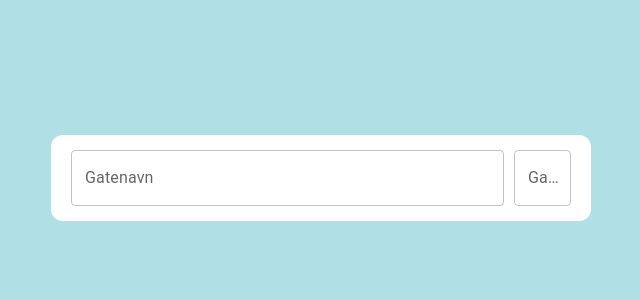
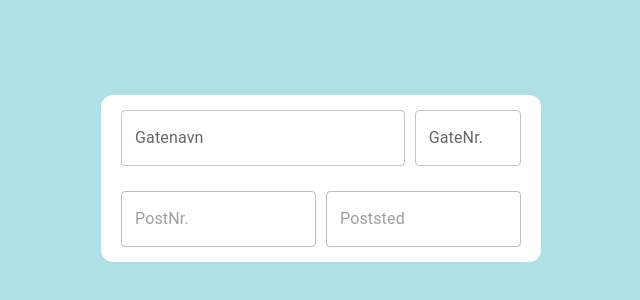
Before and after one commit to PhilipHelgesen/DI-Adresshelper, a React (Vite) app: page / in a window 1280 px wide. Shown: the part 230-530 px from the top of the page, without its empty margins (319-959 px from the left). Built offline with nearby package versions, Linux system fonts and the light colour scheme.

Commit message:
Added fields to show poststed and postnr. Both data taken from selectedStreet and StreetNumberData

```diff
--- a/src/AddressHelper.css
+++ b/src/AddressHelper.css
@@ -10,10 +10,10 @@ body {
   background-color: white;
   border-radius: 12px;
   padding: 15px 20px;
-  width: 500px;
+  width: 400px;
 }
 
-.address-confirmed {
+.address-confirmed .MuiOutlinedInput-root {
   border-bottom: 3px solid limegreen !important;
 }
 
@@ -22,6 +22,11 @@ body {
   gap: 10px;
 }
 
+.address-input-number {
+  width: 150px;
+}
+
 .address-input {
   width: 100%;
+  margin-bottom: 25px;
 }
--- a/src/App.tsx
+++ b/src/App.tsx
@@ -32,6 +32,9 @@ function App() {
     number | null
   >(null);
   const [streetNumbers, setStreetNumbers] = useState<number[]>([]);
+  const [streetNumbersData, setStreetNumbersData] = useState<
+    StreetNumberData[] | null
+  >(null);
 
   const handleStreetSearch = async (
     _event: React.SyntheticEvent,
@@ -82,6 +85,8 @@ function App() {
         new Set(data.streetNumbers.map((streetNr) => streetNr.streetNo))
       );
 
+      setStreetNumbersData(data.streetNumbers);
+
       setStreetNumbers(uniqueNumbers);
     } catch (error) {
       console.error("Failed to fetch street numbers:", error);
@@ -114,7 +119,9 @@ function App() {
             forcePopupIcon={false}
           />
           <Autocomplete
-            className={`${selectedStreetNumber ? "address-confirmed" : ""}`}
+            className={`address-input-number ${
+              selectedStreetNumber ? "address-confirmed" : ""
+            }`}
             getOptionLabel={(option) => option.toString()}
             renderInput={(params) => <TextField {...params} label="GateNr." />}
             options={streetNumbers}
@@ -123,6 +130,25 @@ function App() {
             value={selectedStreetNumber}
           />
         </div>
+        <div className="address-input-row">
+          <TextField
+            className={` ${selectedStreetNumber ? "address-confirmed" : ""}`}
+            label="PostNr."
+            value={
+              streetNumbersData?.find(
+                (item) => item.streetNo === selectedStreetNumber
+              )?.postalCode || ""
+            }
+            disabled
+          />
+
+          <TextField
+            className={` ${selectedStreetNumber ? "address-confirmed" : ""}`}
+            label="Poststed"
+            value={selectedStreet?.city || ""}
+            disabled
+          />
+        </div>
       </div>
     </>
   );
```
